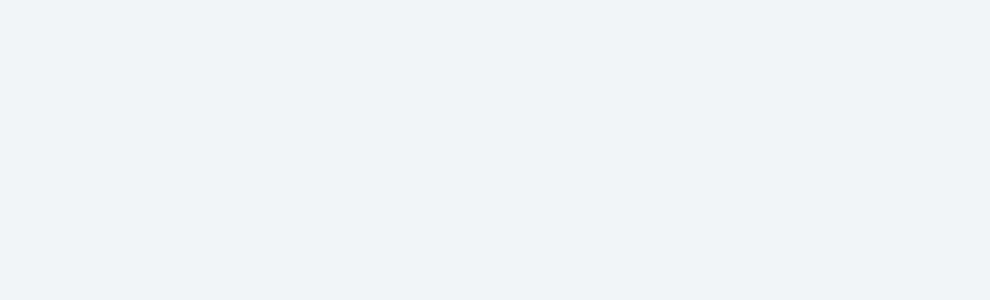
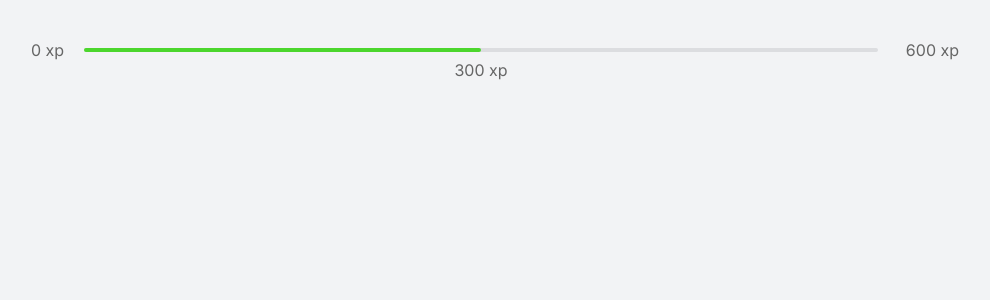
Before and after one commit to realjcwkm/move-it, a React (Create React App) app: page / in a window 1280 px wide. Shown: the top 300 px of the page, without its empty margins (145-1135 px from the left). Built offline with nearby package versions, Linux system fonts and the light colour scheme; the HTML template or start-up script is replaced by a standard one.

Commit message:
add experience bar

```diff
--- a/src/App.tsx
+++ b/src/App.tsx
@@ -1,9 +1,10 @@
+import { ExperienceBar } from './components/ExperienceBar';
 import './styles/global.css';
 
 function App() {
     return (
-      <div>
-
+      <div className='container'>
+        <ExperienceBar/>
       </div>
     );
 }
--- /dev/null
+++ b/src/components/ExperienceBar.tsx
@@ -0,0 +1,16 @@
+export function ExperienceBar() {
+  return (
+    <header className='experience-bar'>
+      <span>
+        0 xp
+      </span>
+      <div>
+        <div style={{width: '50%'}}></div>
+        <span className='current-experience' style={{left: '50%'}}>300 xp</span>
+      </div>
+      <span>
+        600 xp
+      </span>
+    </header>
+  );
+}
--- a/src/styles/global.css
+++ b/src/styles/global.css
@@ -47,3 +47,43 @@
   color: inherit;
   text-decoration: none;
 }
+
+.container{
+  height: 100vh;
+  max-width: 992px;
+  margin: 0 auto;
+  padding: 2.5rem 2rem;
+
+  display: flex;
+  flex-direction: column;
+}
+
+.experience-bar{
+  display: flex;
+  align-items: center;
+}
+
+.experience-bar span{
+  font-size: 1rem;
+}
+
+.experience-bar > div{
+  flex: 1;
+  right: 4px;
+  border-radius: 4px;
+  background: var(--gray-line);
+  margin: 0 1.5rem;
+  position: relative;
+}
+
+.experience-bar > div > div{
+  height: 4px;
+  border-radius: 4px;
+  background: var(--green);
+}
+
+span.current-experience {
+  position: absolute;
+  top: 12px;
+  transform: translateX(-50%);
+}
```
